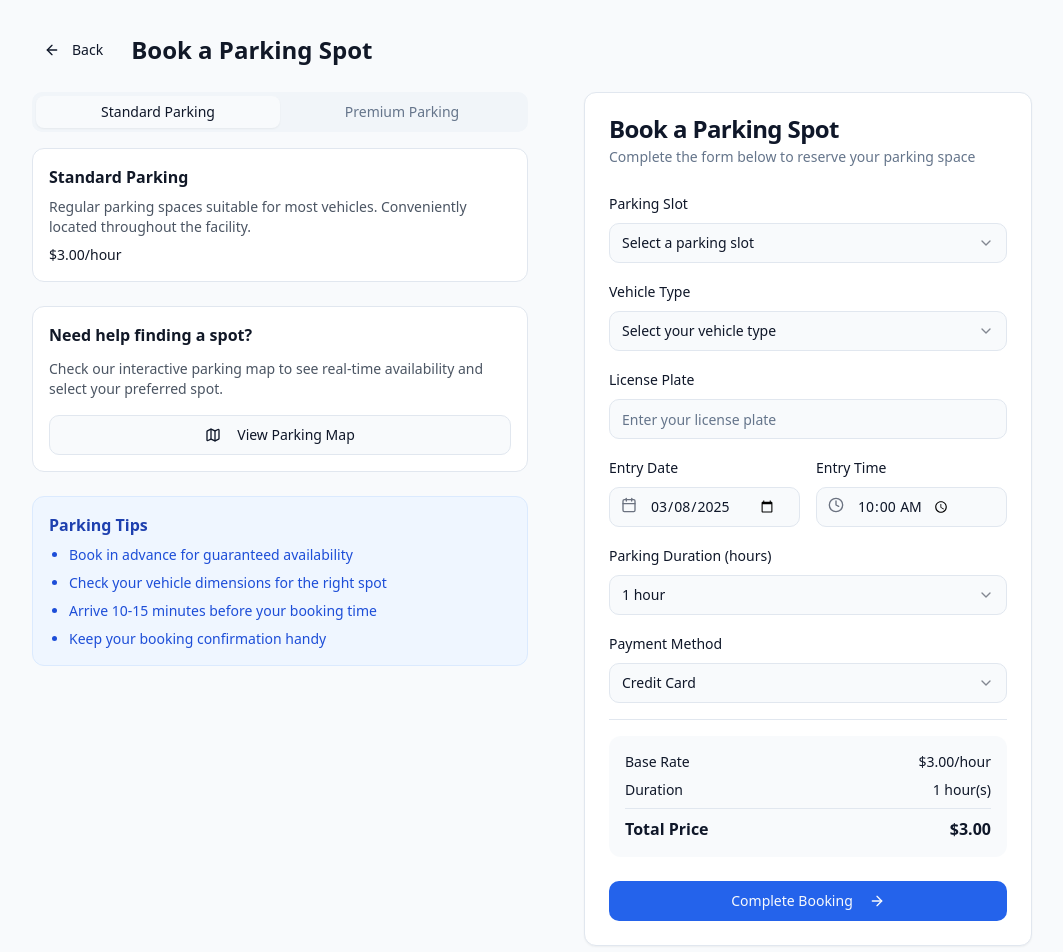
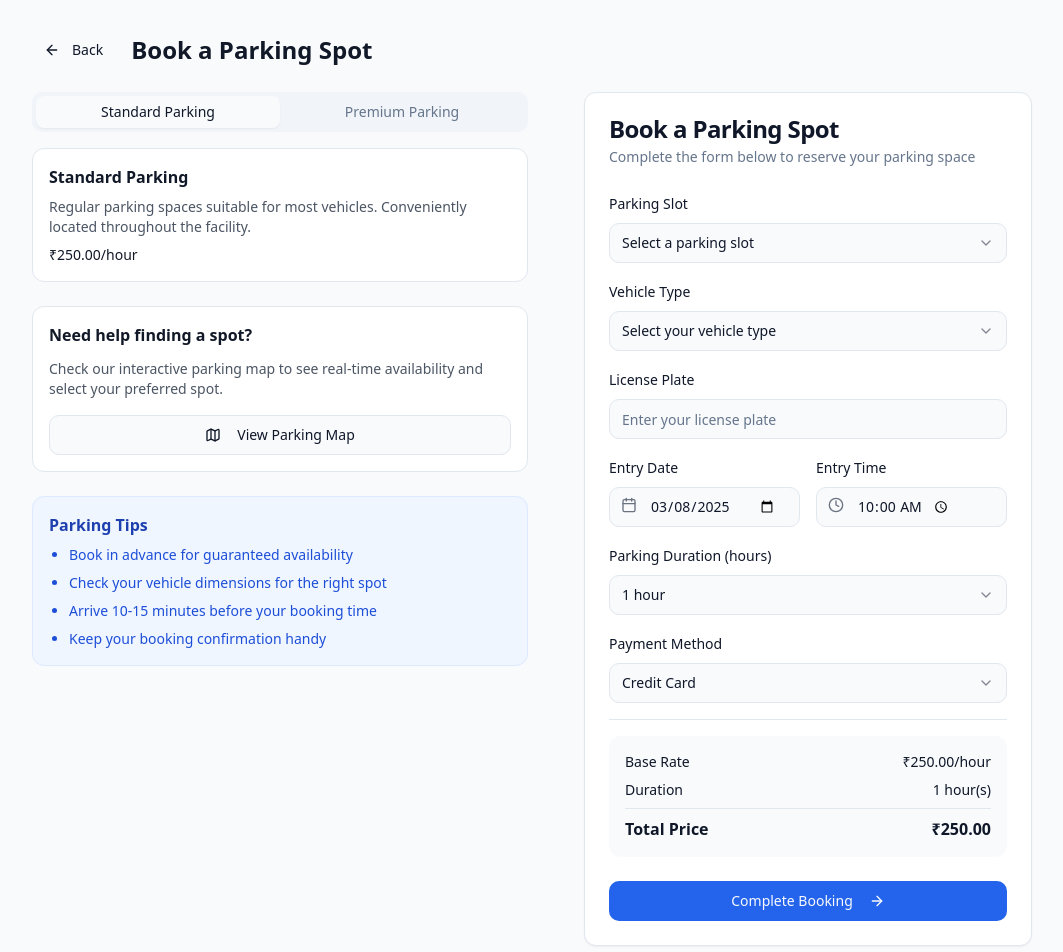
Before and after one commit to Sourav-333/parking-adda, a React (Vite) app: page /book in a window 1280 px wide. Shown: the top 952 px of the page, without its empty margins (96-1159 px from the left). Built offline with nearby package versions, Linux system fonts and the light colour scheme.

Commit message:
Change currency to INR
Update currency display to Indian Rupees.

```diff
--- a/src/components/BookingForm.tsx
+++ b/src/components/BookingForm.tsx
@@ -1,4 +1,3 @@
-
 import { useState } from 'react';
 import { useSearchParams, useNavigate } from 'react-router-dom';
 import { Button } from '@/components/ui/button';
@@ -37,7 +36,7 @@ const BookingForm = () => {
   };
 
   const calculatePrice = () => {
-    const basePrice = 3; // $3 per hour
+    const basePrice = 250; // ₹250 per hour
     const hours = parseInt(formData.duration);
 
     let vehicleMultiplier = 1;
@@ -221,7 +220,7 @@ const BookingForm = () => {
               <SelectContent>
                 <SelectItem value="credit-card">Credit Card</SelectItem>
                 <SelectItem value="debit-card">Debit Card</SelectItem>
-                <SelectItem value="paypal">PayPal</SelectItem>
+                <SelectItem value="upi">UPI</SelectItem>
                 <SelectItem value="cash">Cash on Arrival</SelectItem>
               </SelectContent>
             </Select>
@@ -232,7 +231,7 @@ const BookingForm = () => {
           <div className="bg-muted/50 p-4 rounded-lg space-y-2">
             <div className="flex justify-between text-sm">
               <span>Base Rate</span>
-              <span>$3.00/hour</span>
+              <span>₹250.00/hour</span>
             </div>
             <div className="flex justify-between text-sm">
               <span>Duration</span>
@@ -253,7 +252,7 @@ const BookingForm = () => {
             <Separator className="my-2" />
             <div className="flex justify-between font-semibold">
               <span>Total Price</span>
-              <span>${calculatePrice()}</span>
+              <span>₹{calculatePrice()}</span>
             </div>
           </div>
         </form>
--- a/src/pages/BookPage.tsx
+++ b/src/pages/BookPage.tsx
@@ -36,7 +36,7 @@ const BookPage = () => {
                     <p className="text-sm text-gray-600 dark:text-gray-400">
                       Regular parking spaces suitable for most vehicles. Conveniently located throughout the facility.
                     </p>
-                    <div className="mt-2 text-sm font-medium text-gray-900 dark:text-white">$3.00/hour</div>
+                    <div className="mt-2 text-sm font-medium text-gray-900 dark:text-white">₹250.00/hour</div>
                   </div>
                 </TabsContent>
                 <TabsContent value="premium" className="mt-4">
@@ -45,7 +45,7 @@ const BookPage = () => {
                     <p className="text-sm text-gray-600 dark:text-gray-400">
                       Wider spaces with enhanced security, located closer to entrances and elevators. Includes complementary car wash.
                     </p>
-                    <div className="mt-2 text-sm font-medium text-gray-900 dark:text-white">$5.00/hour</div>
+                    <div className="mt-2 text-sm font-medium text-gray-900 dark:text-white">₹400.00/hour</div>
                     <div className="text-xs text-blue-600 dark:text-blue-400 mt-1">✓ Prime location ✓ Extra wide spaces ✓ Car wash</div>
                   </div>
                 </TabsContent>
--- a/src/pages/ConfirmationPage.tsx
+++ b/src/pages/ConfirmationPage.tsx
@@ -82,7 +82,7 @@ const ConfirmationPage = () => {
                       <p className="text-sm text-gray-600 dark:text-gray-400">Booking Reference</p>
                     </div>
                     <div className="text-right">
-                      <h3 className="font-bold text-xl">${bookingData.price}</h3>
+                      <h3 className="font-bold text-xl">₹{bookingData.price}</h3>
                       <p className="text-sm text-gray-600 dark:text-gray-400">Total Paid</p>
                     </div>
                   </div>
@@ -127,7 +127,7 @@ const ConfirmationPage = () => {
                         <div className="text-sm text-gray-600 dark:text-gray-400">
                           {bookingData.paymentMethod === 'credit-card' ? 'Credit Card' :
                            bookingData.paymentMethod === 'debit-card' ? 'Debit Card' :
-                           bookingData.paymentMethod === 'paypal' ? 'PayPal' : 'Cash on Arrival'}
+                           bookingData.paymentMethod === 'upi' ? 'UPI' : 'Cash on Arrival'}
                         </div>
                       </div>
                     </div>
```
